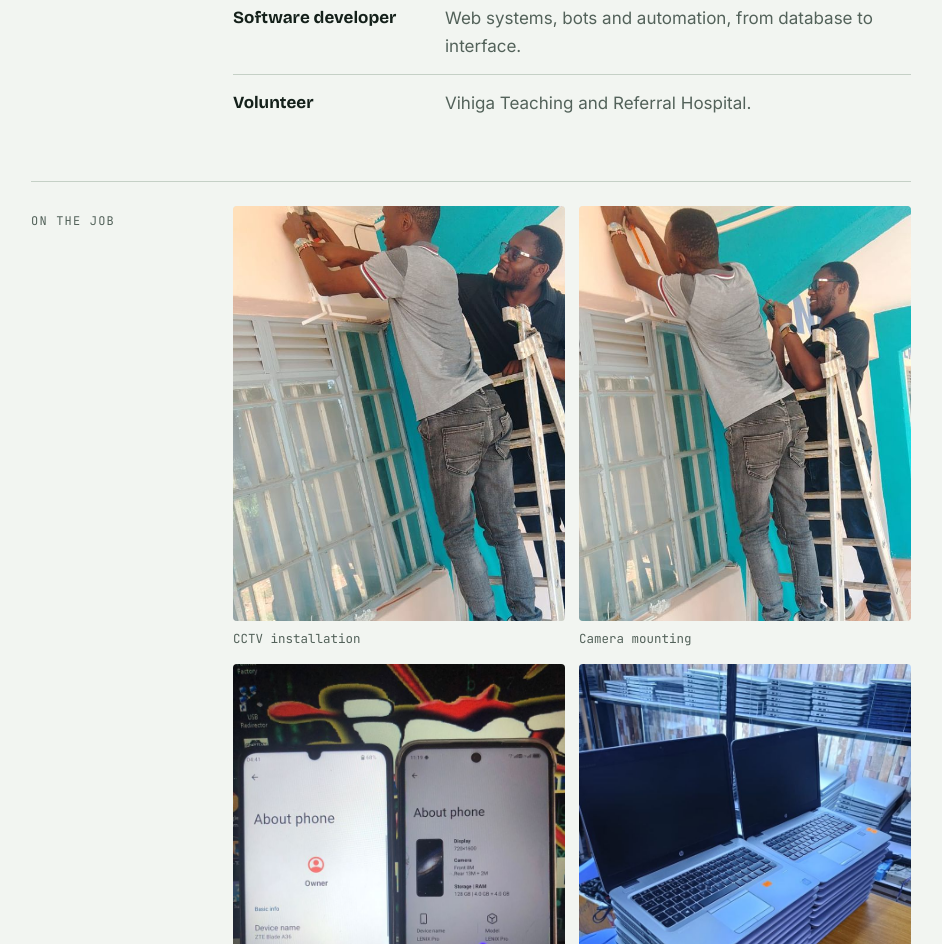
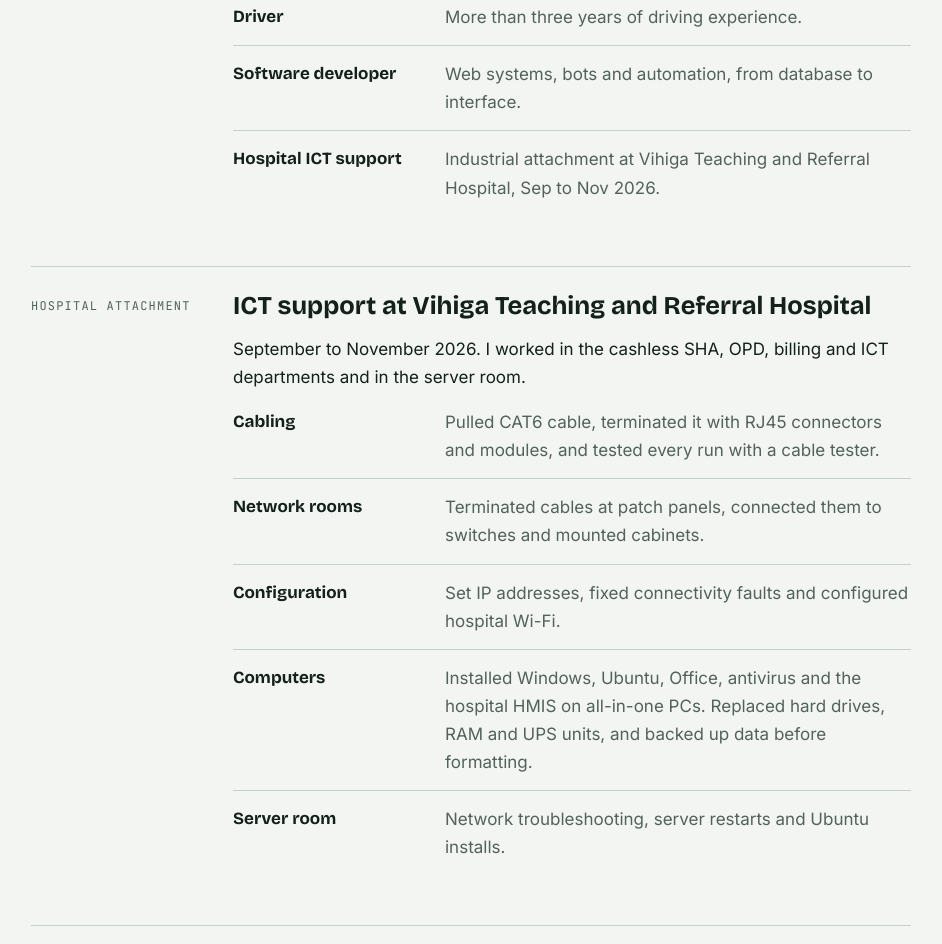
Before and after one commit to bnsshem/Benson-BIO, a plain HTML site: page index.html in a window 1280 px wide. Shown: the part 976-1920 px from the top of the page, without its empty margins (169-1111 px from the left). Drawn offline with nearby package versions, Linux system fonts and the light colour scheme.

Commit message:
Add hospital attachment section and networking skills
Co-Authored-By: Claude Sonnet 5.5 <noreply@anthropic.com>
Claude-Session: https://claude.ai/code/session_01Q14os8iofiPEmqqgEHD8Bu

```diff
--- a/index.html
+++ b/index.html
@@ -140,7 +140,7 @@ footer { font-family: var(--font-mono); font-size: 12.5px; color: var(--muted);
     <div>
       <h2>I install it, fix it, drive it and code it.</h2>
       <p>I am Benito, based in Kenya. I install CCTV cameras and Wi-Fi networks, repair phones and laptops, and work as a driver. I have more than three years of experience in each of them.</p>
-      <p>I also build software: web systems, WhatsApp bots and automation scripts. I am currently volunteering at Vihiga Teaching and Referral Hospital.</p>
+      <p>From September to November 2026 I did my industrial attachment at Vihiga Teaching and Referral Hospital, working on its cabling, network, computers and server room. I also build software: web systems, WhatsApp bots and automation scripts.</p>
     </div>
   </section>
 
@@ -152,8 +152,23 @@ footer { font-family: var(--font-mono); font-size: 12.5px; color: var(--muted);
       <li><strong>Phone and laptop repair</strong><span>Hardware faults, software problems, resets and setup.</span></li>
       <li><strong>Driver</strong><span>More than three years of driving experience.</span></li>
       <li><strong>Software developer</strong><span>Web systems, bots and automation, from database to interface.</span></li>
-      <li><strong>Volunteer</strong><span>Vihiga Teaching and Referral Hospital.</span></li>
+      <li><strong>Hospital ICT support</strong><span>Industrial attachment at Vihiga Teaching and Referral Hospital, Sep to Nov 2026.</span></li>
     </ul>
+  </section>
+
+  <section id="attachment">
+    <div class="label">Hospital attachment</div>
+    <div>
+      <h2>ICT support at Vihiga Teaching and Referral Hospital</h2>
+      <p>September to November 2026. I worked in the cashless SHA, OPD, billing and ICT departments and in the server room.</p>
+      <ul class="roles">
+        <li><strong>Cabling</strong><span>Pulled CAT6 cable, terminated it with RJ45 connectors and modules, and tested every run with a cable tester.</span></li>
+        <li><strong>Network rooms</strong><span>Terminated cables at patch panels, connected them to switches and mounted cabinets.</span></li>
+        <li><strong>Configuration</strong><span>Set IP addresses, fixed connectivity faults and configured hospital Wi-Fi.</span></li>
+        <li><strong>Computers</strong><span>Installed Windows, Ubuntu, Office, antivirus and the hospital HMIS on all-in-one PCs. Replaced hard drives, RAM and UPS units, and backed up data before formatting.</span></li>
+        <li><strong>Server room</strong><span>Network troubleshooting, server restarts and Ubuntu installs.</span></li>
+      </ul>
+    </div>
   </section>
 
   <section id="work">
@@ -190,6 +205,8 @@ footer { font-family: var(--font-mono); font-size: 12.5px; color: var(--muted);
   <section id="stack">
     <div class="label">Tools I use</div>
     <dl class="stack">
+      <div><dt>Networking</dt><dd>CAT6 cabling, RJ45 termination, patch panels, switches, Wi-Fi</dd></div>
+      <div><dt>Systems</dt><dd>Windows, Ubuntu, BIOS and bootable USB drives, hardware upgrades</dd></div>
       <div><dt>Languages</dt><dd>PHP, Python, JavaScript, SQL</dd></div>
       <div><dt>Backend</dt><dd>MySQL, Flask, Node.js, XAMPP for local development</dd></div>
       <div><dt>Automation</dt><dd>WhatsApp bots with Baileys, ffmpeg for audio and video, Claude API</dd></div>
```
